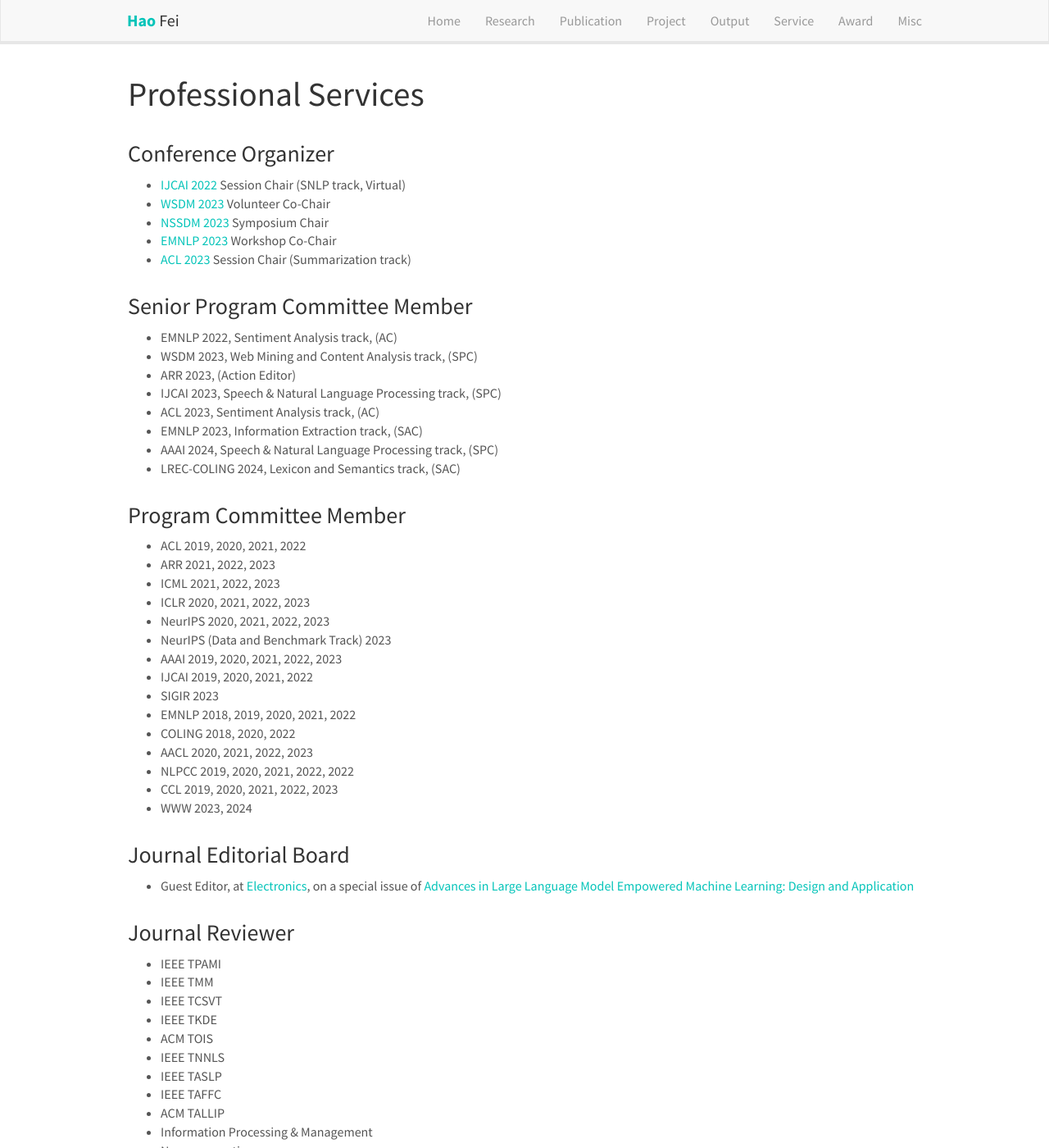
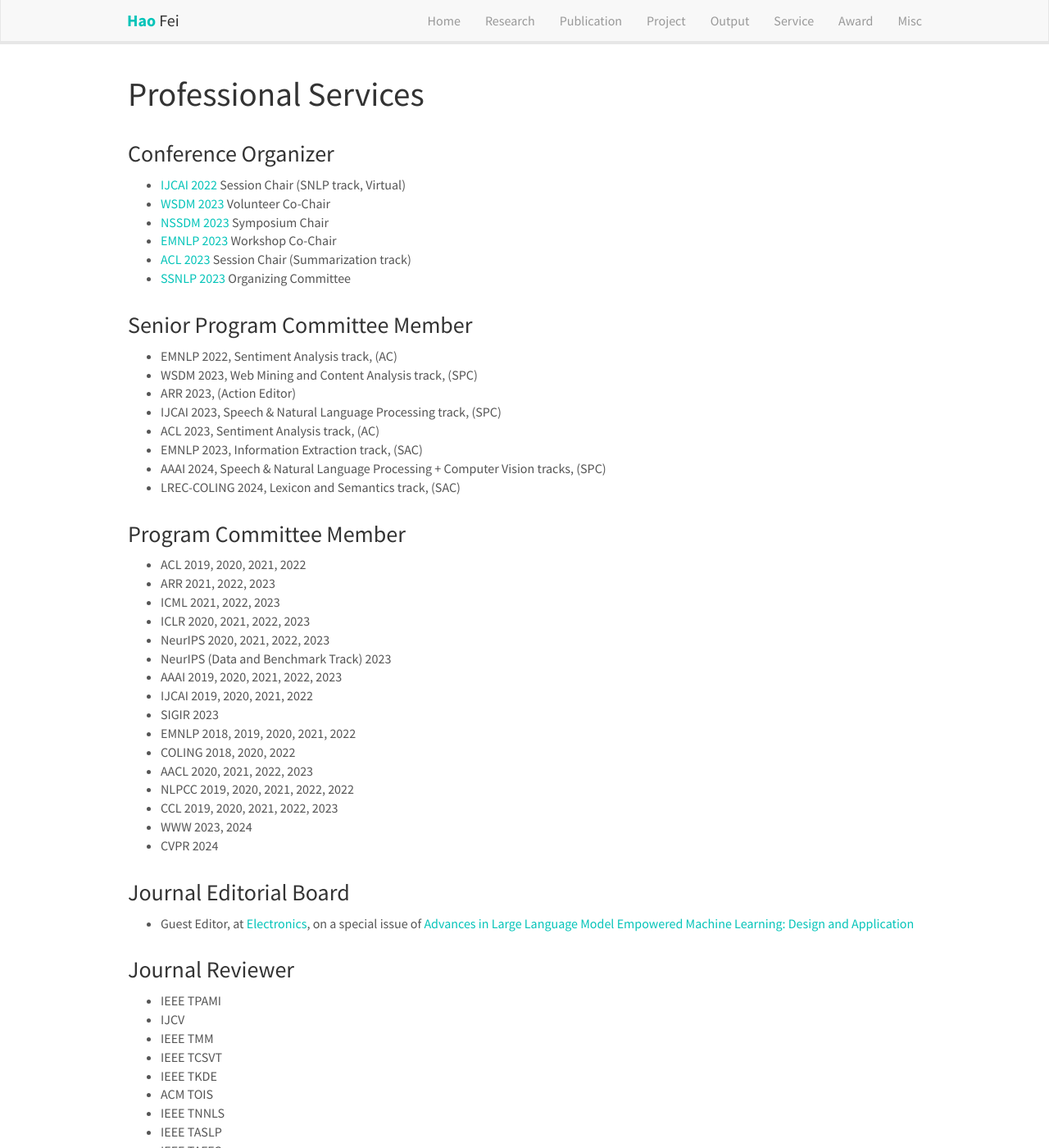
Before and after one commit to scofield7419/scofield7419.github.io, a Jekyll site: the page built from _pages/services.md, in a window 1280 px wide and 1400 px high. Shown: the whole window at 82% size. Built offline with Jekyll 4.4.1, drawn with Linux system fonts in a browser that asks for light colours; nearby versions of some CDN libraries; comment, search, counter and statistics services are not loaded; a style sheet for code colours, icons or effects is not loaded.

Commit message:
Update services.md

```diff
--- a/_pages/services.md
+++ b/_pages/services.md
@@ -19,6 +19,7 @@
 - [NSSDM 2023](https://wing-nus.github.io/NSSDM-2023) Symposium Chair
 - [EMNLP 2023](https://2023.emnlp.org/organization/) Workshop Co-Chair
 - [ACL 2023](https://ijcai-22.org/) Session Chair (Summarization track)
+- [SSNLP 2023](https://wing-nus.github.io/ssnlp-2023/) Organizing Committee
 
 
 
@@ -32,7 +33,7 @@
 - IJCAI 2023, Speech & Natural Language Processing track, (SPC)
 - ACL 2023, Sentiment Analysis track, (AC)
 - EMNLP 2023, Information Extraction track, (SAC)
-- AAAI 2024, Speech & Natural Language Processing track, (SPC)
+- AAAI 2024, Speech & Natural Language Processing + Computer Vision tracks, (SPC)
 - LREC-COLING 2024, Lexicon and Semantics track, (SAC)
 
 
@@ -56,6 +57,7 @@
 - NLPCC 2019, 2020, 2021, 2022, 2022
 - CCL 2019, 2020, 2021, 2022, 2023
 - WWW 2023, 2024
+- CVPR 2024
 
 
 
@@ -75,6 +77,7 @@
 ### Journal Reviewer
 
 - IEEE TPAMI
+- IJCV
 - IEEE TMM
 - IEEE TCSVT
 - IEEE TKDE
```
